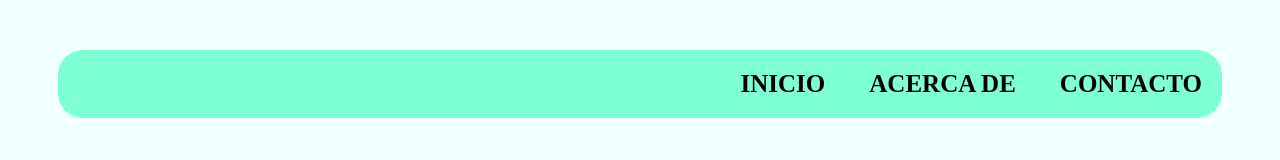
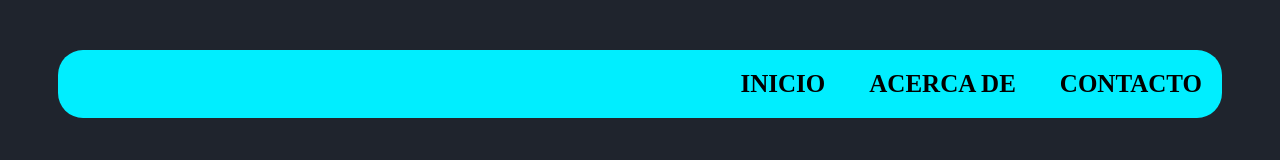
Before and after one commit to YeisonOtalvaro18/HojadeVida, a plain HTML site: page index.html in a window 1280 px wide. Drawn offline with Linux system fonts and the light colour scheme.

Commit message:
Se Cambiaron los colores

```diff
--- a/acerca.css
+++ b/acerca.css
@@ -1,10 +1,10 @@
 body {
-    background-color: azure;
+    background-color: #1f242d;
 }
 nav {
     text-align: right;
     margin: 50px;
-    background-color: aquamarine;
+    background-color: #0ef;
 }
 nav ul li   {
     font-family: 'Times New Roman', Times, serif;
--- a/contacto.css
+++ b/contacto.css
@@ -1,5 +1,5 @@
 body {
-    background-color: azure;
+    background-color: #1f242d;
     font-family: Arial, Helvetica, sans-serif;
     display: flex;
     justify-content: center;
@@ -9,7 +9,7 @@ body {
 nav {
     text-align: right;
     margin: 50px;
-    background-color:aquamarine;
+    background-color:#0ef;
 }
 nav ul li   {
     font-family: 'Times New Roman', Times, serif;
--- a/style.css
+++ b/style.css
@@ -1,10 +1,10 @@
 body {
-    background-color: azure;
+    background-color: #1f242d;
 }
 nav {
     text-align: right;
     margin: 50px;
-    background-color: aquamarine;
+    background-color: #0ef;
     border-radius: 25px;
 }
 nav ul li   {
```
